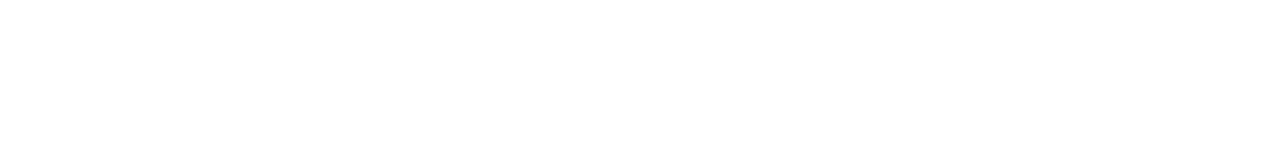
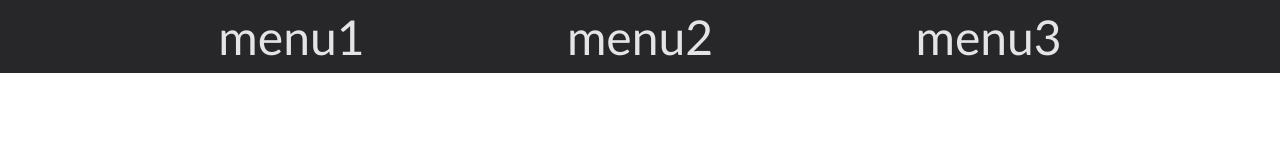
Before and after one commit to Grelgn/Dynamic-UI-Interactions, a website built with webpack: page dist/index.html in a window 1280 px wide. Built offline with nearby package versions, Linux system fonts and the light colour scheme.

Commit message:
Lay out header

```diff
--- a/dist/index.html
+++ b/dist/index.html
@@ -8,6 +8,10 @@
     <link rel="stylesheet" href="style.css">
 </head>
 <body>
-
+    <header>
+        <div>menu1</div>
+        <div>menu2</div>
+        <div>menu3</div>
+    </header>
 </body>
 </html>
--- a/dist/style.css
+++ b/dist/style.css
@@ -0,0 +1,22 @@
+body {
+    margin: 0;
+    height: 100vh;
+    font-family: 'Trebuchet MS', 'Lucida Sans Unicode', 'Lucida Grande', 'Lucida Sans', Arial, sans-serif;
+    display: grid;
+    grid-template: 1fr 10fr / 1fr;
+}
+
+header {
+    display: grid;
+    grid-auto-flow: column;
+    justify-content: space-evenly;
+    align-items: center;
+    padding: 0 16px;
+    background-color: #27272a;
+    color: #e4e4e7;
+    font-size: 48px;
+}
+
+header > div {
+    cursor: pointer;
+}
```
